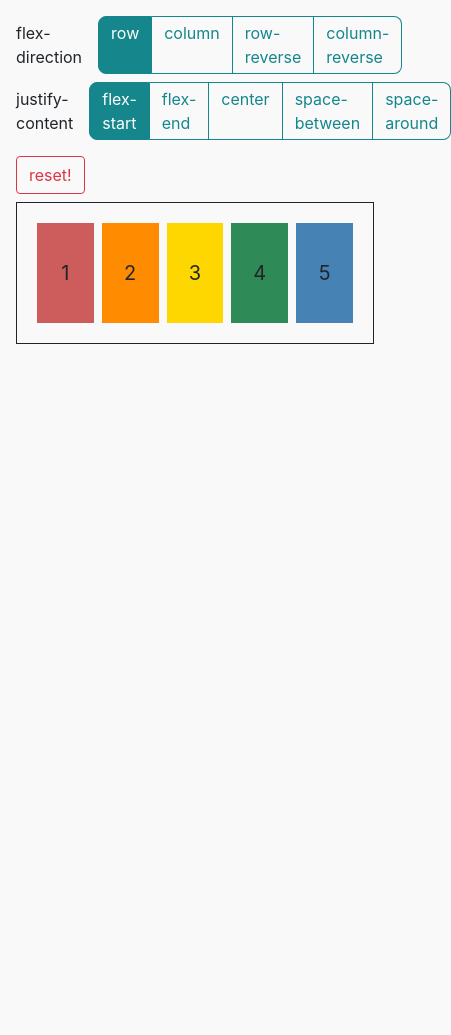
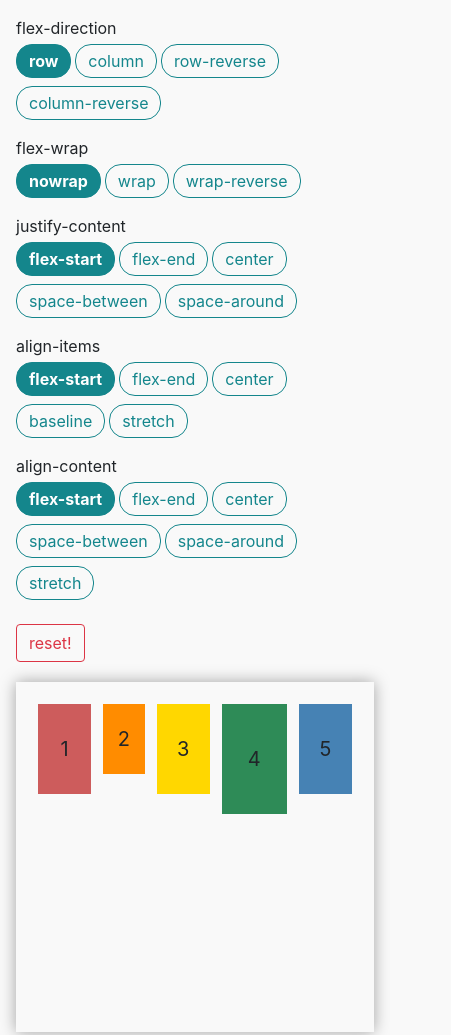
Before and after one commit to vii120/flexbox-playground, a React app: page / in a window 390 px wide. Shown: the top 1035 px of the page, 451 px wide, since content can reach past the window. Before the commit the page ends 844 px from the top, so only its background shows below. Built offline with nearby package versions, Linux system fonts and the light colour scheme.

Commit message:
add attr, mobile layout

```diff
--- a/src/Components/Flexbox.js
+++ b/src/Components/Flexbox.js
@@ -8,7 +8,7 @@ class Flexbox extends Component {
         const { classList } = this.props;
         return (
             <div className={`boxWrapper d-flex ${classList.join(' ')}`}>
-                {Array.apply(null, Array(5)).map((item, key) =>
+                {Array.apply(null, Array(10)).map((item, key) =>
                     <div className="boxItem" key={key}>{key+1}</div>
                 )}
             </div>
--- a/src/Components/RadioBtn.js
+++ b/src/Components/RadioBtn.js
@@ -16,6 +16,7 @@ class RadioBtn extends Component {
                             name={name}
                             id={`${name}_${key}`}
                             value={key}
+                            checked={key === value}
                             onChange={onChange}
                         />
                         {item.text}
--- a/src/Main.js
+++ b/src/Main.js
@@ -11,21 +11,39 @@ class MainPage extends Component {
                 { text: 'column', class: 'flex-column' },
                 { text: 'row-reverse', class: 'flex-row-reverse' },
                 { text: 'column-reverse', class: 'flex-column-reverse' }],
+            wrapList: [
+                { text: 'nowrap', class: '' },
+                { text: 'wrap', class: 'flex-wrap' },
+                { text: 'wrap-reverse', class: 'flex-wrap-reverse' }],
             jcList: [
                 { text: 'flex-start', class: '' },
                 { text: 'flex-end', class: 'justify-content-end' },
                 { text: 'center', class: 'justify-content-center' },
                 { text: 'space-between', class: 'justify-content-between' },
-                { text: 'space-around', class: 'justify-content-around' },
-            ],
+                { text: 'space-around', class: 'justify-content-around' }],
+            aiList: [
+                { text: 'flex-start', class: '' },
+                { text: 'flex-end', class: 'align-items-end' },
+                { text: 'center', class: 'align-items-center' },
+                { text: 'baseline', class: 'align-items-baseline' },
+                { text: 'stretch', class: 'align-items-stretch' }],
+            acList: [
+                { text: 'flex-start', class: '' },
+                { text: 'flex-end', class: 'align-content-end' },
+                { text: 'center', class: 'align-content-center' },
+                { text: 'space-between', class: 'align-content-between' },
+                { text: 'space-around', class: 'align-content-around' },
+                { text: 'stretch', class: 'align-content-stretch' }],
             // aiList: [
             //     { text: '', class: '' },
             // ],
             // 當前屬性值
             valRecord: {
                 dirVal: 0,      // flex-direction
+                wrapVal: 0,     // flex-wrap
                 jcVal: 0,       // justify-content
                 aiVal: 0,       // align-items
+                acVal: 0,       // align-content
             },
         }
     }
@@ -41,7 +59,10 @@ class MainPage extends Component {
         // 屬性值與列表的名稱對照
         const convertList = {
             dirVal: 'dirList',
+            wrapVal: 'wrapList',
             jcVal: 'jcList',
+            aiVal: 'aiList',
+            acVal: 'acList',
         }
         const classList = Object.keys(valRecord).reduce((pre, el) => {
             if (!!valRecord[el] && convertList[el]) {
@@ -52,30 +73,35 @@ class MainPage extends Component {
         return classList
     }
     // 初始化所有值
-    initVal = () => {
+    initVal = (e) => {
+        if (e) { e.preventDefault() }
         const newVal = { ...this.state.valRecord }
         Object.keys(newVal).map(item => newVal[item] = 0)
-        console.log(newVal);
         this.setState({ valRecord: newVal });
     }
     render() {
-        const { valRecord, dirList, jcList } = this.state
+        const { valRecord, dirList, wrapList, jcList, aiList, acList } = this.state
         const radioContent = (title, btnName, list, valName) => (
-            <div className="mb-2 d-flex align-items-center">
-                <span className="mr-3">{title}</span>
-                <RadioBtn name={btnName}
-                    list={list}
-                    value={valRecord[valName]}
-                    onChange={e => this.setVal(valName, e.target.value)}
-                />
-            </div>
+            <div className="mb-2 row align-items-center">
+            <span className="col-lg-2 mb-lg-0 mb-1">{title}</span>
+            <div className="col-lg-10">
+            <RadioBtn name={btnName}
+                list={list}
+                value={valRecord[valName]}
+                onChange={e => this.setVal(valName, e.target.value)}
+            /></div>
+        </div>
         )
         return (
             <div className="container p-3">
                 {radioContent('flex-direction', 'dirBtn', dirList, 'dirVal')}
+                {radioContent('flex-wrap', 'wrapBtn', wrapList, 'wrapVal')}
                 {radioContent('justify-content', 'jcBtn', jcList, 'jcVal')}
-                {/* {radioContent('align-items', 'aiBtn', dirList, 'aiVal')} */}
-                <span className="btn btn-outline-danger my-2" onClick={this.initVal}>reset!</span>
+                {radioContent('align-items', 'aiBtn', aiList, 'aiVal')}
+                {radioContent('align-content', 'acBtn', acList, 'acVal')}
+                {!!valRecord.acVal && !valRecord.wrapVal &&
+                <div className="text-danger">* ALIGN-CONTENT need to use with WRAP!!</div> }
+                <button className="btn btn-outline-danger my-2" onClick={this.initVal}>reset!</button>
                 <Flexbox classList={this.setClass()} />
             </div>
         );
--- a/src/styles/_variables.scss
+++ b/src/styles/_variables.scss
@@ -6,3 +6,6 @@ $sec-color: #94ceca;
 // Variables
 $sm-radius: 8px;
 $md-radius: 16px;
+$sm-box: 70px;
+$md-box: 90px;
+$lg-box: 110px;
--- a/src/styles/custom.scss
+++ b/src/styles/custom.scss
@@ -1,28 +1,35 @@
 @import '_variables';
+
+@mixin boxSize($size) {
+    width: $size;
+    height: $size;
+    display: flex;
+    justify-content: center;
+    align-items: center;
+}
 
 body {
     background-color: #f9f9f9;
+    overflow-x: hidden;
+    overflow-y: auto;
     .radioBox {
         display: flex;
+        flex-wrap: wrap;
         input[type=radio] {
             display: none;
         }
         label {
             display: inline-block;
             padding: 4px 12px;
-            margin-bottom: 0;
+            margin-right: 4px;
+            white-space: nowrap;
             color: $primary-color;
             border: 1px solid $primary-color;
+            border-radius: $md-radius;
             transition: all .3s;
             cursor: pointer;
-            &:not(:first-child) {
-                border-left: none;
-            }
             &:first-child {
-                border-radius: $sm-radius 0 0 $sm-radius;
-            }
-            &:last-child {
-                border-radius: 0 $sm-radius $sm-radius 0;
+                font-weight: bold;
             }
             &.checked {
                 color: #fff;
@@ -30,21 +37,53 @@ body {
             }
         }
     }
+    .radioTitle {
+        min-width: 120px;
+        margin-right: 6px;
+    }
     .boxWrapper {
-        border: 1px solid;
+        box-shadow: 0px 0px 15px rgba(#000, 0.35);
         padding: 16px;
+        max-width: 750px;
+        min-height: 350px;
+        margin: 12px auto;
+        &.align-content-stretch, &.align-items-stretch {
+            .boxItem {
+                height: auto;
+            }
+        }
     }
     .boxItem {
-        width: 100px;
-        height: 100px;
-        margin: 4px;
+        @include boxSize($md-box);
+        margin: 6px;
         font-size: 20px;
         text-align: center;
-        line-height: 100px;
-        &:nth-child(1) { background-color: indianred; }
-        &:nth-child(2) { background-color: darkorange; }
-        &:nth-child(3) { background-color: gold; }
-        &:nth-child(4) { background-color: seagreen; }
-        &:nth-child(5) { background-color: steelblue; }
+        &:nth-child(5n-4) {
+            background-color: indianred;
+        }
+        &:nth-child(5n-3) {
+            background-color: darkorange;
+            @include boxSize($sm-box);
+        }
+        &:nth-child(5n-2) {
+            background-color: gold;
+        }
+        &:nth-child(5n-1) {
+            background-color: seagreen;
+            @include boxSize($lg-box);
+        }
+        &:nth-child(5n) {
+            background-color: steelblue;
+        }
     }
 }
+
+@media (max-width: 768px) {
+    body {
+        .boxItem {
+            &:nth-child(n+6) {      // 手機版只顯示 5 個
+                display: none;
+            }
+        }
+    }
+}
```
